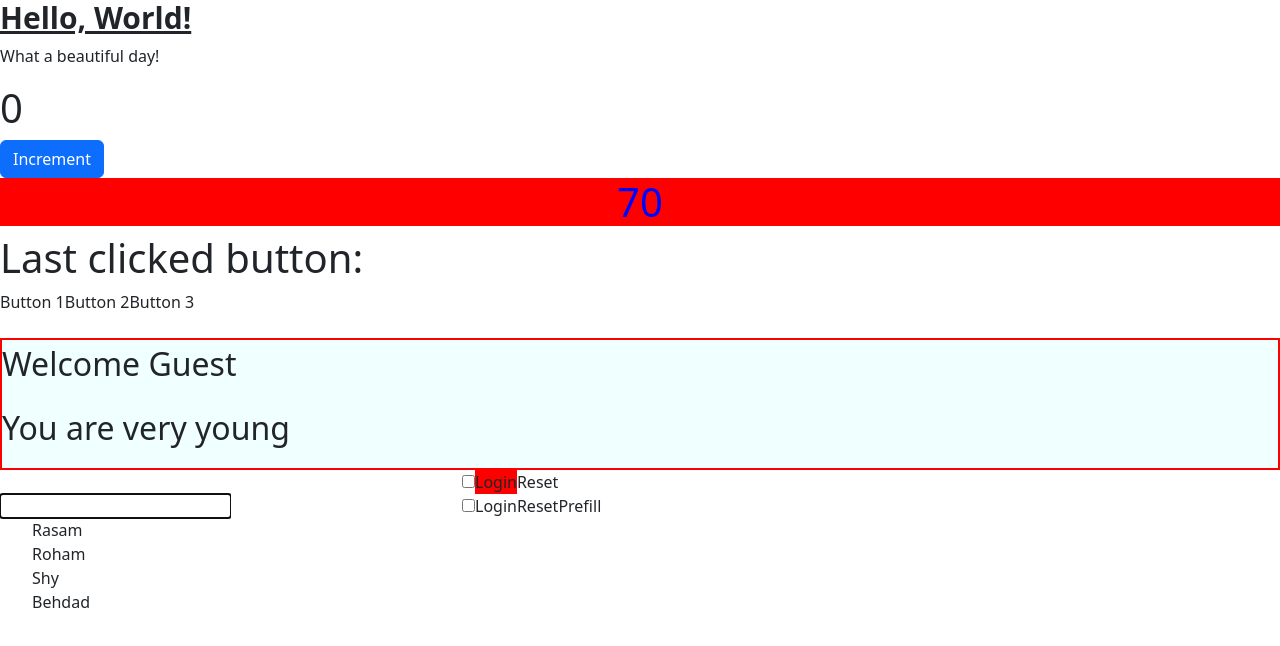
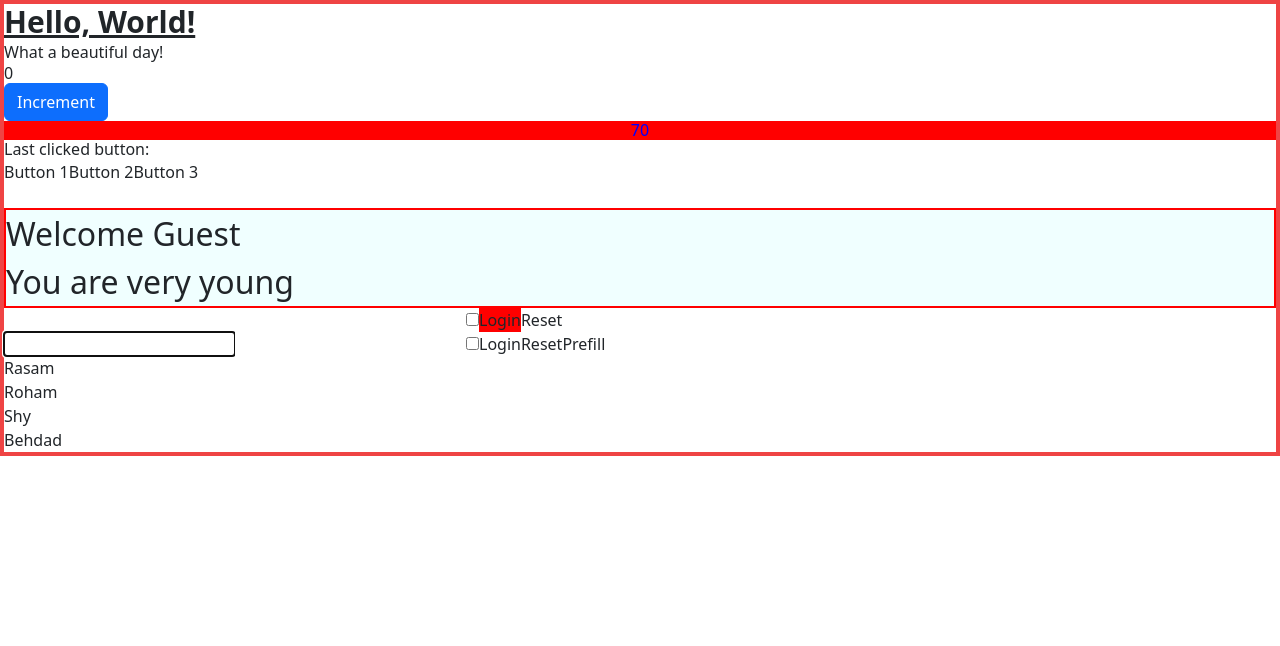
Before and after one commit to cyberRasam/React-exercises-Develhope, a React (Create React App) app in the folder my-app/: page / in a window 1280 px wide. Shown: the top 646 px of the page. Built offline with nearby package versions, Linux system fonts and the light colour scheme.

Commit message:
exc done

```diff
--- a/my-app/src/components/App.jsx
+++ b/my-app/src/components/App.jsx
@@ -1,9 +1,10 @@
 import React from 'react';
+import { Container } from './Container';
 
 import ClickCounter from './ClickCounter';
 import ClickTracker from './ClickTracker';
 import Colors from './Colors';
-import { Container } from './Container';
+
 import { Counter } from './Counter';
 import { Hello } from './Hello';
 import InteractiveWelcome from './InteractiveWelcome';
@@ -23,6 +24,8 @@ export class App extends React.Component {
     ]
     return (
       <div>
+
+        <Container>
         <Hello />
         {/* <Welcome name="John" age={19} /> */}
         <ClickCounter />
@@ -32,7 +35,7 @@ export class App extends React.Component {
         <Login  />
         <UncontrolledLogin />
         <Colors items={persons}/>
-
+        </Container>
         {/* <ToDoList render={(items, handleRemove) => (
           <ul>
             {items.map((todo, index) => (
--- a/my-app/src/components/Container.jsx
+++ b/my-app/src/components/Container.jsx
@@ -3,12 +3,11 @@ import React, { Component } from 'react'
 export class Container extends Component {
   render() {
     return (
-      <div>
-        <h1>{this.props.title}</h1>
+      <div className='bg-blue border-4 border-red-500'>
         {this.props.children}
       </div>
     )
   }
 }
 
-export default Component
+export default Container
--- a/my-app/src/index.js
+++ b/my-app/src/index.js
@@ -1,10 +1,6 @@
 import { createRoot } from 'react-dom/client';
 import { App } from './components/App';
 import './index.css'
-// Bootstrap CSS
-import "bootstrap/dist/css/bootstrap.min.css";
-// Bootstrap Bundle JS
-import "bootstrap/dist/js/bootstrap.bundle.min";
 
 const root = createRoot(document.getElementById('root'));
 
--- /dev/null
+++ b/package.json
@@ -0,0 +1,5 @@
+{
+  "devDependencies": {
+    "tailwindcss": "^3.3.0"
+  }
+}
```
Also changed, not shown: 1 other file (tests, documents, lock files or other folders).
